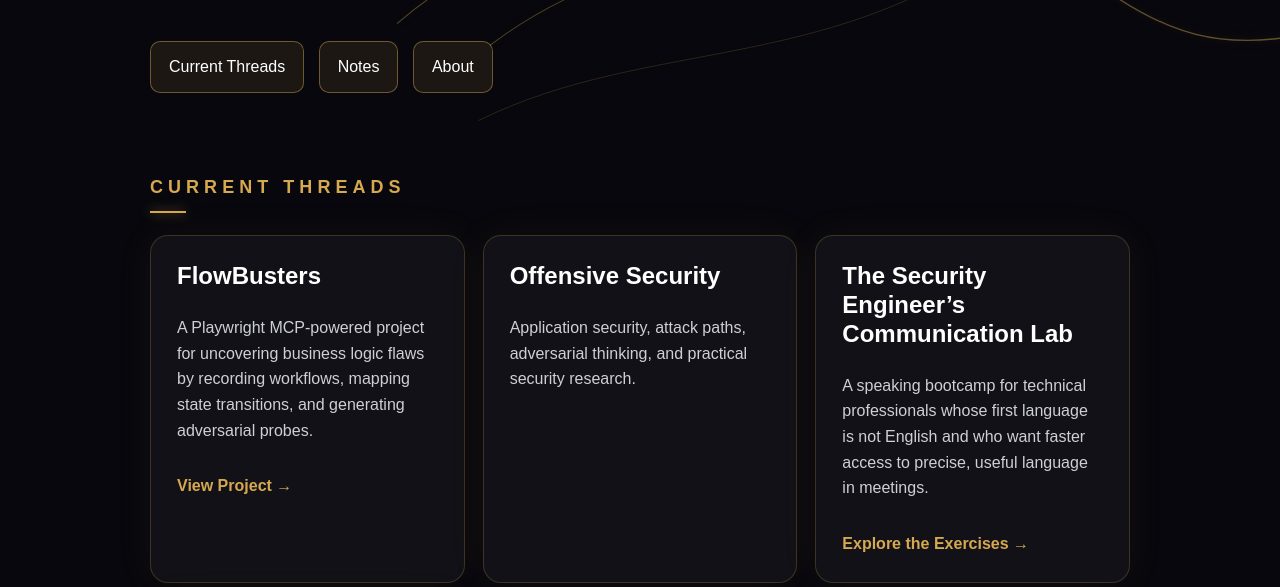
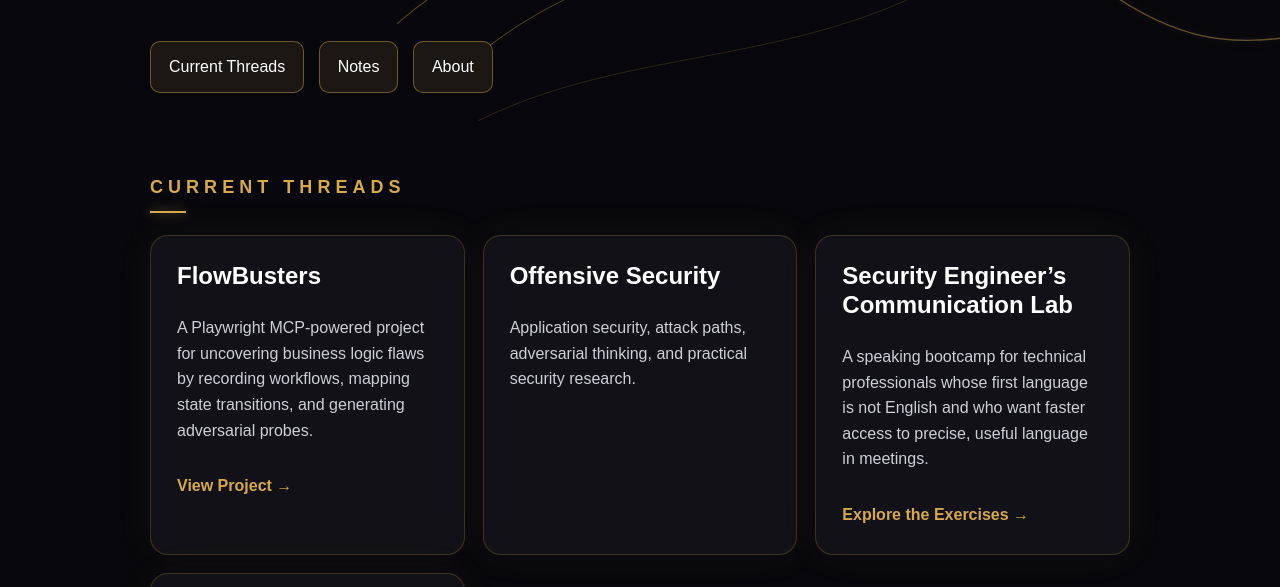
Before and after one commit to allmighty-tiger/pullingthreads, a website: page index.html in a window 1280 px wide. Shown: the part 513-1100 px from the top of the page. Drawn offline with Linux system fonts and the light colour scheme.

Commit message:
Remove 'The' from section title in index.html

```diff
--- a/index.html
+++ b/index.html
@@ -333,7 +333,7 @@
           </div>
 
           <div class="card">
-            <h3>The Security Engineer’s Communication Lab</h3>
+            <h3>Security Engineer’s Communication Lab</h3>
             <p>
               A speaking bootcamp for technical professionals whose first language
               is not English and who want faster access to precise,
```
